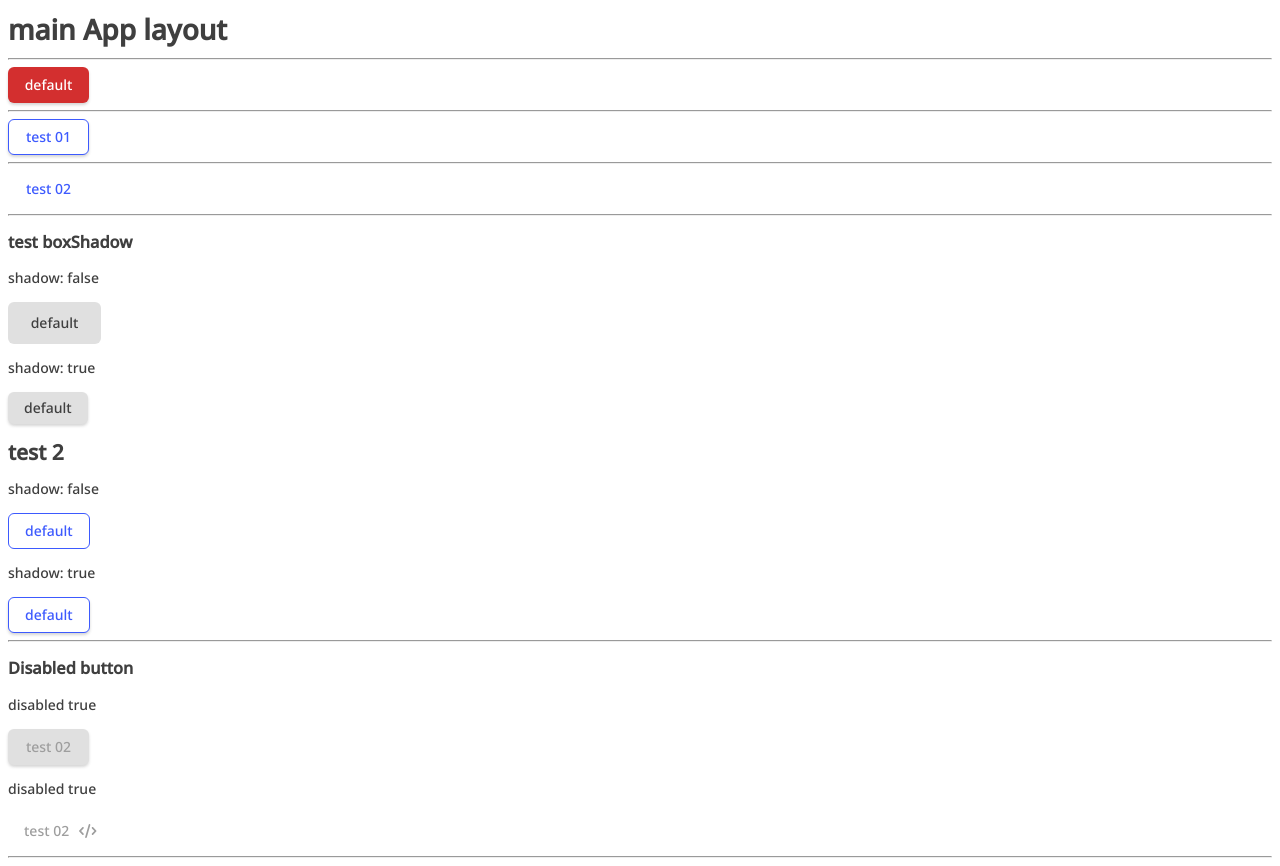
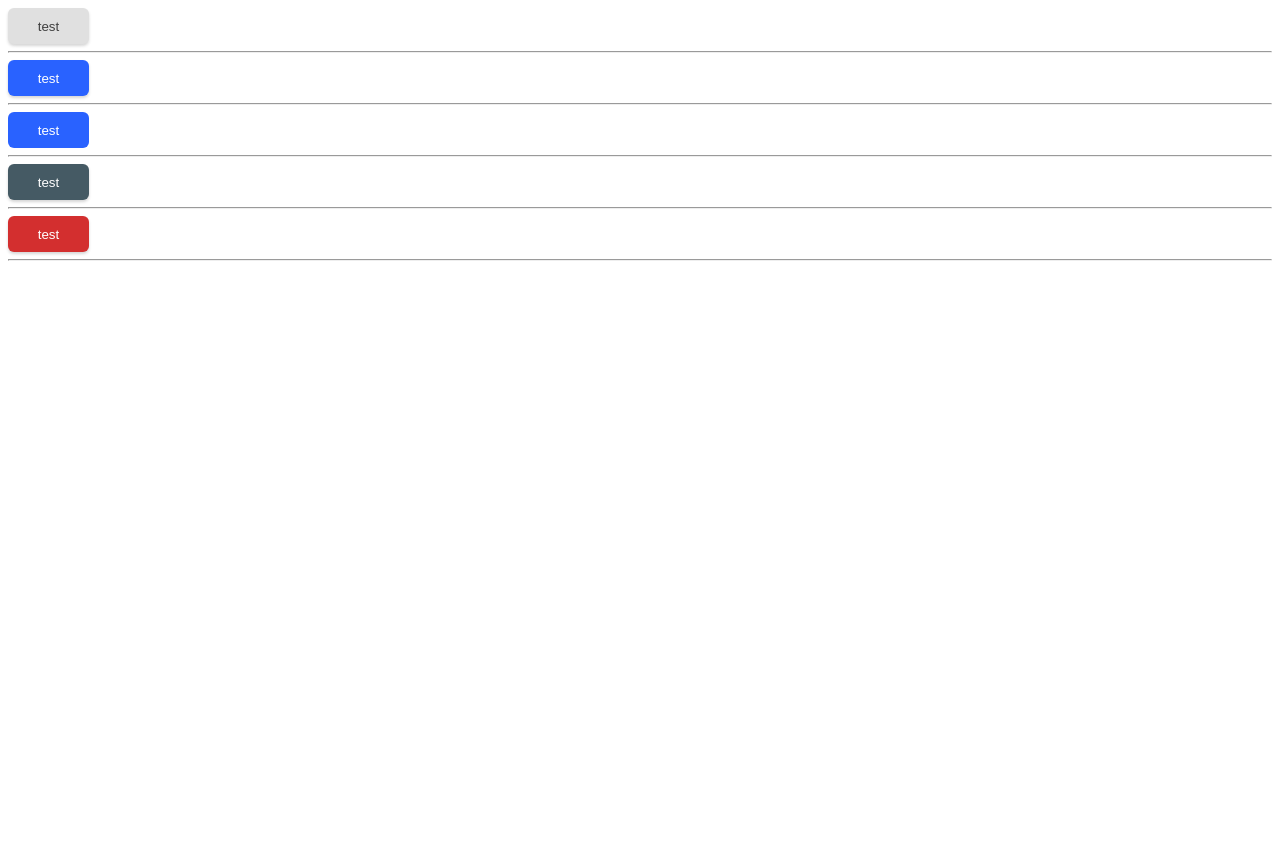
Before and after one commit to BailiMohamedAli/buttons_layout_chl, a React (Create React App) app: page / in a window 1280 px wide. After the commit the page ends 800 px from the top, so only its background shows below. Built offline with nearby package versions, Linux system fonts and the light colour scheme.

Commit message:
building new conditional rendering css solution

```diff
--- a/src/App.js
+++ b/src/App.js
@@ -1,35 +1,48 @@
-import ButtonSpe from "./components/buttons/ButtonSpe";
+import Button from "./components/buttonCss/Button";
+// import ButtonSpe from "./components/buttons/ButtonSpe";
 
 function App() {
 
   return (
     <div>
-      <h1>main App layout</h1>
-      <hr />
-      <ButtonSpe color="danger"/>
-      <hr />
-      <ButtonSpe text="test 01" variant="outline" />
-      <hr />
-      <ButtonSpe text="test 02" variant="text"/>
-      <hr />
-      <h3>test boxShadow</h3>
-      <p>shadow: false</p>
-      <ButtonSpe disableShadow={true} size="lg" />
-      <p>shadow: true</p>
-      <ButtonSpe disableShadow={false} size="sm"/>
-      <h2>test 2</h2>
-      <p>shadow: false</p>
-      <ButtonSpe variant="outline" disableShadow={true}/>
-      <p>shadow: true</p>
-      <ButtonSpe variant="outline" disableShadow={false}/>
-      <hr />
-      <h3>Disabled button</h3>
-      <p>disabled true</p>
-      <ButtonSpe text="test 02" disabled={true}/>
-      <p>disabled true</p>
-      <ButtonSpe text="test 02" variant="text" disabled={true} endIcon="code" />
+      <Button text="test" />
+      <hr/>
+      <Button text="test" color="primary"/>
+      <hr/>
+      <Button text="test" color="primary" disableShadow/>
+      <hr/>
+      <Button text="test" color="secondary"/>
+      <hr/>
+      <Button text="test" color="danger"/>
       <hr/>
     </div>
+    // <div>
+    //   <h1>main App layout</h1>
+    //   <hr />
+    //   <ButtonSpe color="danger"/>
+    //   <hr />
+    //   <ButtonSpe text="test 01" variant="outline" />
+    //   <hr />
+    //   <ButtonSpe text="test 02" variant="text"/>
+    //   <hr />
+    //   <h3>test boxShadow</h3>
+    //   <p>shadow: false</p>
+    //   <ButtonSpe disableShadow={true} size="lg" />
+    //   <p>shadow: true</p>
+    //   <ButtonSpe disableShadow={false} size="sm"/>
+    //   <h2>test 2</h2>
+    //   <p>shadow: false</p>
+    //   <ButtonSpe variant="outline" disableShadow={true}/>
+    //   <p>shadow: true</p>
+    //   <ButtonSpe variant="outline" disableShadow={false}/>
+    //   <hr />
+    //   <h3>Disabled button</h3>
+    //   <p>disabled true</p>
+    //   <ButtonSpe text="test 02" disabled={true}/>
+    //   <p>disabled true</p>
+    //   <ButtonSpe text="test 02" variant="text" disabled={true} endIcon="code" />
+    //   <hr/>
+    // </div>
   );
 }
 
--- /dev/null
+++ b/src/components/buttonCss/Button.jsx
@@ -0,0 +1,18 @@
+import React from 'react'
+import './buttonStyle.css'
+
+const Button = ({
+    text = "testing",
+    color = "default",
+    disableShadow = false
+}) => {
+  return (
+    <div>
+        <button className={`btn ${color} ${!disableShadow ? "" : "shadow__off"}`}>
+            {text}
+        </button>
+    </div>
+  )
+}
+
+export default Button;
--- /dev/null
+++ b/src/components/buttonCss/buttonStyle.css
@@ -0,0 +1,50 @@
+@import url('./buttonVars.css');
+
+.btn{
+    width: var(--base-width);
+    height: var(--base-heigth);
+    border-radius: var(--base-radius);
+    border: none;
+    cursor: pointer;
+    box-shadow: 0px 2px 3px rgba(51, 51, 51, 0.2);
+}
+
+.btn:hover{
+    background-color: var(--default-hover);
+}
+
+.btn.shadow__off{
+    box-shadow: none;
+}
+
+.default{
+    background-color: var(--default);
+    color: var(--color-main);
+}
+
+.primary{
+    background-color: var(--primary);
+    color: var(--color-revert);
+}
+
+.primary:hover{
+    background-color: var(--primary-hover);
+}
+
+.secondary{
+    background-color: var(--secondary);
+    color: var(--color-revert);
+}
+
+.secondary:hover{
+    background-color: var(--secondary-hover);
+}
+
+.danger{
+    background-color: var(--danger);
+    color: var(--color-revert);
+}
+
+.danger:hover{
+    background-color: var(--danger-hover);
+}
--- /dev/null
+++ b/src/components/buttonCss/buttonVars.css
@@ -0,0 +1,6 @@
+:root{
+    --base-width: 81px ;
+    --base-heigth: 36px;
+    --base-margin: 16px 8px;
+    --base-radius: 6px;
+}
--- a/src/index.css
+++ b/src/index.css
@@ -1,12 +1,26 @@
 @import url('https://fonts.googleapis.com/css2?family=Noto+Sans:wght@500&display=swap');
 @import url("https://fonts.googleapis.com/css?family=Roboto:300,400,500,700&display=swap");
 @import url("https://fonts.googleapis.com/icon?family=Material+Icons");
+
+:root{
+    --default: #E0E0E0;
+    --default-hover: #AEAEAE;
+    --primary: #2962FF;
+    --primary-hover: #0039CB;
+    --secondary: #455A64;
+    --secondary-hover: #1C313A;
+    --danger: #D32F2F;
+    --danger-hover: #9A0007;
+    --color-main: #3F3F3F;
+    --color-revert: #fff;
+    --size-font: 14px;
+}
 
 body{
     font-family: 'Noto Sans', sans-serif;
     font-style: normal;
     font-weight: 500;
-    font-size: 14px;
+    font-size: var(--size-font);
     line-height: 20px;
 
     color: #3F3F3F;
```
Also changed, not shown: toDoNext.txt.
